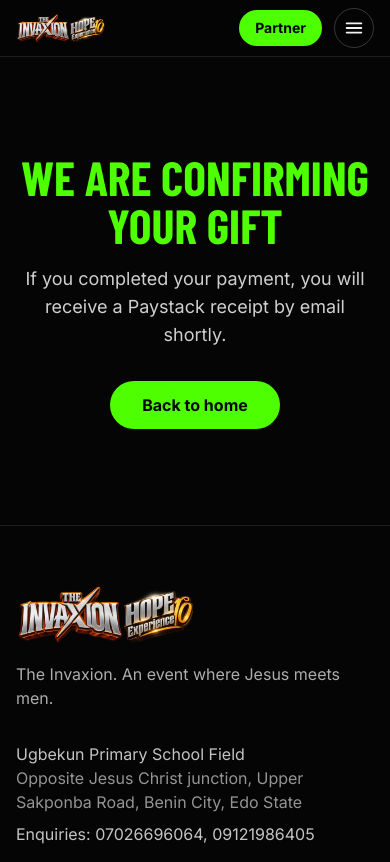
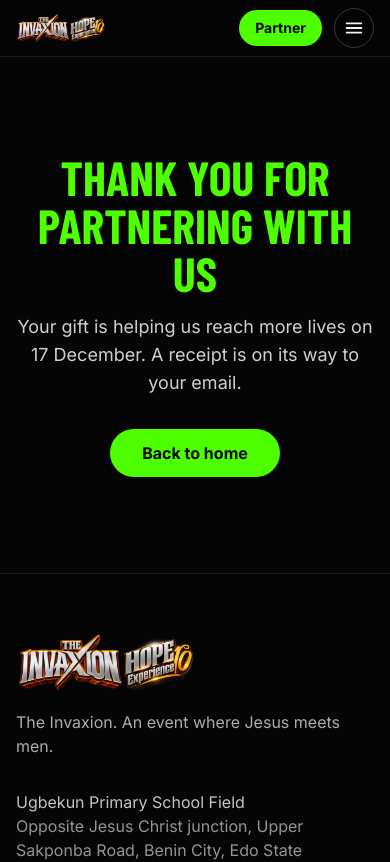
Before and after one commit to Praizbrain/hope-experience, a Next.js app: page /partner/thank-you in a window 390 px wide. Shown: the top 862 px of the page. Built offline with nearby package versions, Linux system fonts and the light colour scheme; a web font is replaced by a local one.

Commit message:
Thank-you page, mobile hero buttons, reorder sections

```diff
--- a/src/app/page.tsx
+++ b/src/app/page.tsx
@@ -11,6 +11,33 @@ export default function Home() {
       <Hero images={HERO_IMAGES.map((f) => mediaUrl(`hero/${f}`))} />
 
       <TaglineBanner />
+
+      {/* Venue */}
+      <section className="bg-pitch">
+        <div className="mx-auto grid max-w-6xl gap-6 px-4 py-14 sm:py-16 md:grid-cols-2">
+          <div>
+            <h2 className="font-display text-4xl font-extrabold uppercase sm:text-6xl">
+              Join us at the field
+            </h2>
+            <p className="mt-4 text-lg text-silver/85">
+              {EVENT.venue}. {EVENT.address}.
+            </p>
+            <p className="mt-2 text-lg text-gold">
+              {EVENT.dateLabel}, {EVENT.timeLabel}. Free entry.
+            </p>
+          </div>
+          <div className="flex items-center md:justify-end">
+            <a
+              href={`https://www.google.com/maps/search/?api=1&query=${encodeURIComponent(
+                EVENT.venue + " Benin City"
+              )}`}
+              className="w-full rounded-full bg-silver px-8 py-3 text-center text-base font-bold text-forest hover:bg-lime sm:w-auto sm:text-lg"
+            >
+              Get directions
+            </a>
+          </div>
+        </div>
+      </section>
 
       {/* About */}
       <section className="mx-auto grid max-w-6xl items-center gap-10 px-4 py-14 sm:py-20 md:grid-cols-2">
@@ -45,32 +72,6 @@ export default function Home() {
 
         <AboutImages images={ABOUT_IMAGES.map((f) => mediaUrl(`about/${f}`))} />
       </section>
-      {/* Venue */}
-      <section className="bg-pitch">
-        <div className="mx-auto grid max-w-6xl gap-6 px-4 py-14 sm:py-16 md:grid-cols-2">
-          <div>
-            <h2 className="font-display text-4xl font-extrabold uppercase sm:text-6xl">
-              Join us at the field
-            </h2>
-            <p className="mt-4 text-lg text-silver/85">
-              {EVENT.venue}. {EVENT.address}.
-            </p>
-            <p className="mt-2 text-lg text-gold">
-              {EVENT.dateLabel}, {EVENT.timeLabel}. Free entry.
-            </p>
-          </div>
-          <div className="flex items-center md:justify-end">
-            <a
-              href={`https://www.google.com/maps/search/?api=1&query=${encodeURIComponent(
-                EVENT.venue + " Benin City"
-              )}`}
-              className="w-full rounded-full bg-silver px-8 py-3 text-center text-base font-bold text-forest hover:bg-lime sm:w-auto sm:text-lg"
-            >
-              Get directions
-            </a>
-          </div>
-        </div>
-      </section>
 
       {/* Line up placeholder */}
       <section className="mx-auto max-w-6xl px-4 py-14 sm:py-20">
--- a/src/app/partner/thank-you/page.tsx
+++ b/src/app/partner/thank-you/page.tsx
@@ -12,8 +12,8 @@ export default async function ThankYou({
 }) {
     const sp = await searchParams;
     const reference = sp.reference || sp.ref;
-    let paid = false;
 
+    // Quietly mark the gift as paid. The donor always sees the thank-you message.
     if (reference) {
         try {
             const tx = await verifyTransaction(reference);
@@ -25,14 +25,12 @@ export default async function ThankYou({
                     .eq("reference", reference)
                     .single();
 
-                // Only accept it if the amount Paystack collected matches what we recorded.
                 if (row && row.amount_kobo === tx.amount) {
                     await db
                         .from("partnerships")
                         .update({ status: "success", paid_at: new Date().toISOString() })
                         .eq("reference", reference)
                         .neq("status", "success");
-                    paid = true;
                 }
             }
         } catch (e) {
@@ -43,12 +41,11 @@ export default async function ThankYou({
     return (
         <main className="mx-auto max-w-2xl px-4 py-24 text-center">
             <h1 className="font-display text-5xl font-extrabold uppercase text-lime sm:text-6xl">
-                {paid ? "Thank you for partnering with us" : "We are confirming your gift"}
+                Thank you for partnering with us
             </h1>
             <p className="mt-4 text-lg text-silver/85">
-                {paid
-                    ? "Your gift is helping us reach more lives on 17 December. A receipt is on its way to your email."
-                    : "If you completed your payment, you will receive a Paystack receipt by email shortly."}
+                Your gift is helping us reach more lives on 17 December. A receipt is on its way to your
+                email.
             </p>
             <Link
                 href="/"
--- a/src/components/Hero.tsx
+++ b/src/components/Hero.tsx
@@ -87,19 +87,19 @@ export default function Hero({ images }: { images: string[] }) {
                             </motion.div>
                         </AnimatePresence>
                     </div>
-
-                    <div className="mt-6 flex gap-2 sm:gap-3">
+                    <div className="mt-6 flex flex-wrap gap-2 sm:gap-3">
                         <Link
                             href="/partner"
-                            className="rounded-full bg-lime px-5 py-3 text-[15px] font-bold text-forest hover:bg-gold sm:px-8 sm:text-lg"
+                            className="inline-flex h-11 items-center whitespace-nowrap rounded-full bg-lime px-5 text-sm font-bold text-forest hover:bg-gold sm:h-14 sm:px-8 sm:text-lg"
                         >
                             Partner with us
                         </Link>
                         <Link
                             href="/plan"
-                            className="rounded-full border border-silver/50 px-5 py-3 text-[15px] font-bold hover:border-lime hover:text-lime sm:px-8 sm:text-lg"
+                            className="inline-flex h-11 items-center whitespace-nowrap rounded-full border border-silver/50 px-5 text-sm font-bold hover:border-lime hover:text-lime sm:h-14 sm:px-8 sm:text-lg"
                         >
-                            Plan your experience
+                            <span className="sm:hidden">Plan your visit</span>
+                            <span className="hidden sm:inline">Plan your experience</span>
                         </Link>
                     </div>
                 </div>
```
